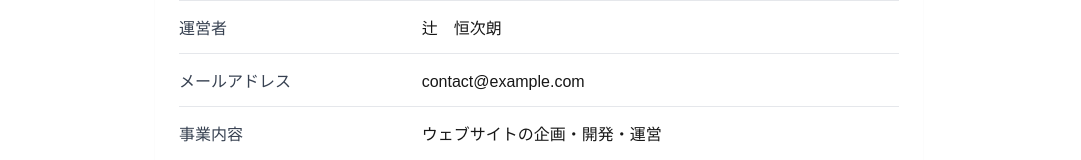
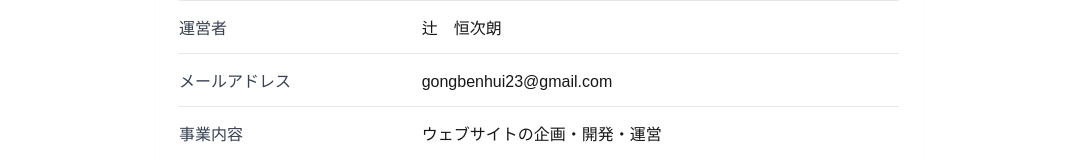
Before and after one commit to kojiro-tsuji/textcounter-app, a Next.js app: page / in a window 1280 px wide. Shown: the part 1260-1420 px from the top of the page, without its empty margins (101-1182 px from the left). Built offline with nearby package versions, Linux system fonts and the light colour scheme.

Commit message:
mail adressの更新

```diff
--- a/app/page.tsx
+++ b/app/page.tsx
@@ -132,7 +132,7 @@ export default function HomePage() {
               </div>
               <div className="grid grid-cols-1 md:grid-cols-3 gap-2 border-b pb-3">
                 <div className="font-medium text-gray-700">メールアドレス</div>
-                <div className="md:col-span-2">contact@example.com</div>
+                <div className="md:col-span-2">gongbenhui23@gmail.com</div>
               </div>
               <div className="grid grid-cols-1 md:grid-cols-3 gap-2">
                 <div className="font-medium text-gray-700">事業内容</div>
```
